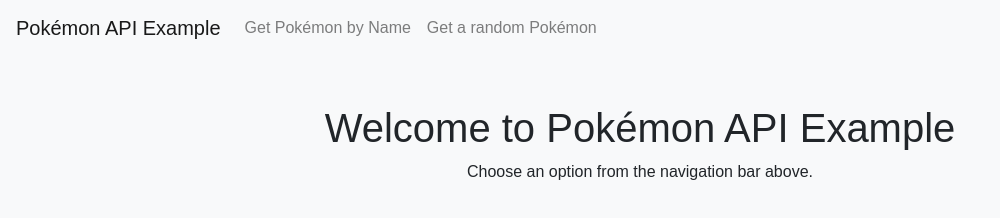
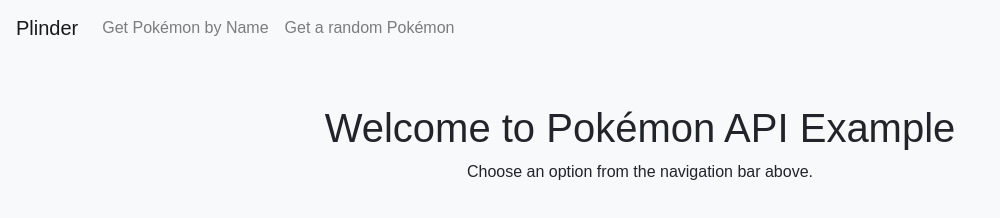
Before and after one commit to EricaNeilson/workExperienceHackathon, a plain HTML site: page index.html in a window 1280 px wide. Shown: the whole page, without its empty margins (0-1000 px from the left). Drawn offline with nearby package versions, Linux system fonts and the light colour scheme.

Commit message:
test commit

```diff
--- a/index.html
+++ b/index.html
@@ -3,13 +3,13 @@
 <head>
     <meta charset="UTF-8">
     <meta name="viewport" content="width=device-width, initial-scale=1.0">
-    <title>Pokémon API Example</title>
+    <title>Plinder</title>
     <link href="https://stackpath.bootstrapcdn.com/bootstrap/4.5.2/css/bootstrap.min.css" rel="stylesheet">
     <link href="styles.css" rel="stylesheet">
 </head>
 <body>
     <nav class="navbar navbar-expand-lg navbar-light bg-light">
-        <a class="navbar-brand" href="index.html">Pokémon API Example</a>
+        <a class="navbar-brand" href="index.html">Plinder</a>
         <button class="navbar-toggler" type="button" data-toggle="collapse" data-target="#navbarNav" aria-controls="navbarNav" aria-expanded="false" aria-label="Toggle navigation">
             <span class="navbar-toggler-icon"></span>
         </button>
```
